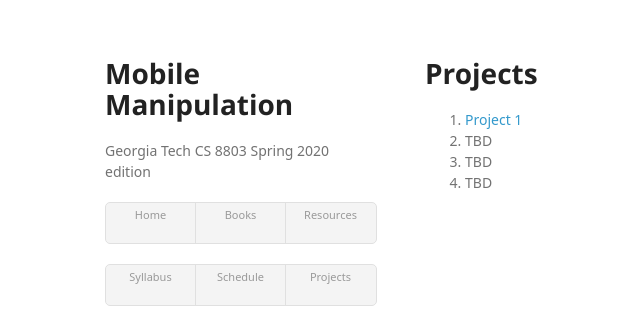
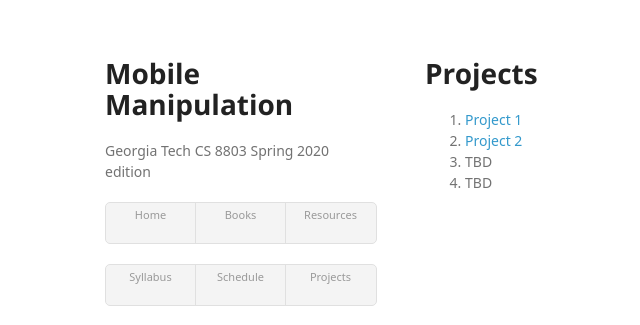
Before and after one commit to dellaert/20S-8803MM, a Jekyll site: the page built from projects.md, in a window 1280 px wide. Shown: the top 325 px of the page, without its empty margins (85-725 px from the left). Built offline with Jekyll 4.4.1, drawn with Linux system fonts in a browser that asks for light colours; some web fonts are replaced.

Commit message:
Added the assignment to the project page

```diff
--- a/projects.md
+++ b/projects.md
@@ -6,6 +6,6 @@
 # Projects
 
 1. [Project 1](Projects/project1.md)
-2. TBD
+2. [Project 2](Projects/project2.md)
 3. TBD
 4. TBD
```
